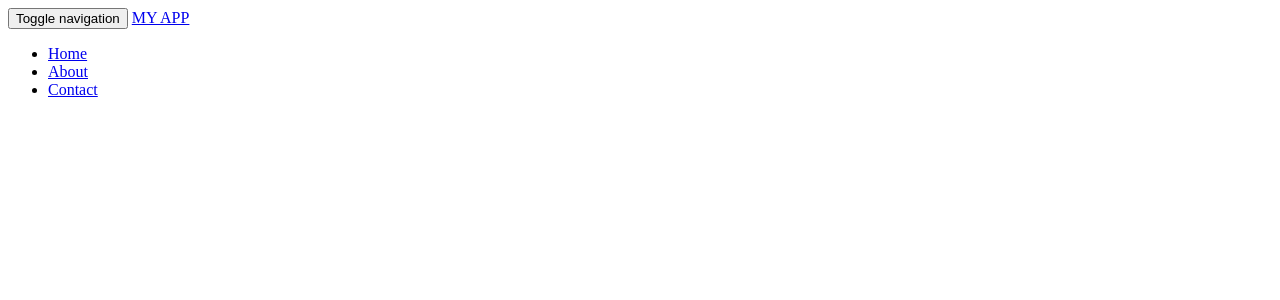
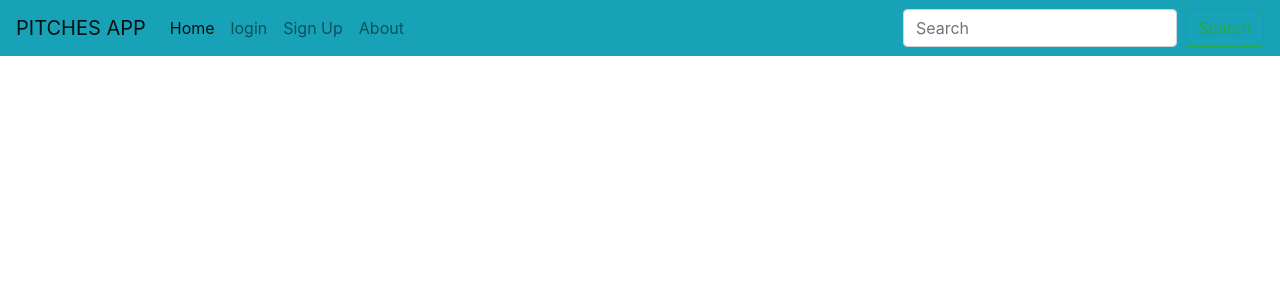
Before and after one commit to michael-creator/my-app, a Flask app: template templates/navbar.html in a window 1280 px wide. Shown: the top 300 px of the page. Run offline with Flask 2, Linux system fonts and the light colour scheme; the template is opened without the code that fills it, so the values that code supplies are empty; some libraries are stand-ins or nearby versions.

Commit message:
theres deletion of navbar.html information input and addition of new data in the navbar.html

```diff
--- a/templates/base.html
+++ b/templates/base.html
@@ -1,19 +1,31 @@
-{% extends 'bootstrap/base.html'%}
+
+
+
 <!DOCTYPE html>
 <html>
     <head>
         <meta charset="utf-8">
+        <link rel="stylesheet" href="https://stackpath.bootstrapcdn.com/bootstrap/4.3.1/css/bootstrap.min.css" integrity="sha384-ggOyR0iXCbMQv3Xipma34MD+dH/1fQ784/j6cY/iJTQUOhcWr7x9JvoRxT2MZw1T" crossorigin="anonymous">
         {% if title %}
         <title> {{ title }}</title>
         {% else %}
-        <title> Welcome to the best Movie Review website </title>
+        <title> Welcome to the best My app Review website </title>
         {% endif %}
     </head>
     <body>
         <!-- Content block -->
 
         {% block content %}
+                <!-- Navbar block  -->
+        {% block navbar %}
+        {% include 'navbar.html' %}
+        {% endblock %}
+
 
         {% endblock%}
+        <script src="https://code.jquery.com/jquery-3.3.1.slim.min.js" integrity="sha384-q8i/X+965DzO0rT7abK41JStQIAqVgRVzpbzo5smXKp4YfRvH+8abtTE1Pi6jizo" crossorigin="anonymous"></script>
+        <script src="https://cdnjs.cloudflare.com/ajax/libs/popper.js/1.14.7/umd/popper.min.js" integrity="sha384-UO2eT0CpHqdSJQ6hJty5KVphtPhzWj9WO1clHTMGa3JDZwrnQq4sF86dIHNDz0W1" crossorigin="anonymous"></script>
+        <script src="https://stackpath.bootstrapcdn.com/bootstrap/4.3.1/js/bootstrap.min.js" integrity="sha384-JjSmVgyd0p3pXB1rRibZUAYoIIy6OrQ6VrjIEaFf/nJGzIxFDsf4x0xIM+B07jRM" crossorigin="anonymous"></script>
+
     </body>
 </html>
--- a/templates/home.html
+++ b/templates/home.html
@@ -1,5 +1,5 @@
 {% extends 'base.html'%}
-{% import 'macros.html' as macro%}
+
 
 <!DOCTYPE html>
 <html lang="en">
--- a/templates/index.html
+++ b/templates/index.html
@@ -1 +1,4 @@
-<h1> {{ message }} </h1>
+<!-- Content block -->
+{% block content %}
+
+{% endblock%}
--- a/templates/navbar.html
+++ b/templates/navbar.html
@@ -1,20 +1,37 @@
-<div class="navbar navbar-inverse" role="navigation">
-        <div class="container-fluid">
-            <div class="navbar-header">
-                <button type="button" class="navbar-toggle" data-toggle="collapse" data-target=".navbar-collapse">
-                  <span class="sr-only">Toggle navigation</span>
-                  <span class="icon-bar"></span>
-                  <span class="icon-bar"></span>
-                  <span class="icon-bar"></span>
-                </button>
-                <a class="navbar-brand" href="/"> MY APP </a>
-            </div>
-            <div class="navbar-collapse collapse">
-                <ul class="nav navbar-nav">
-                    <li><a href="/">Home</a></li>
-                    <li><a href="/">About</a></li>
-                    <li><a href="/">Contact</a></li>
-            </div>
+{% extends 'base.html' %}
+{% block content %}
+<nav class="navbar navbar-expand-lg navbar-light bg-info">
+        <a class="navbar-brand" href="#">PITCHES APP</a>
+        <button class="navbar-toggler" type="button" data-toggle="collapse" data-target="#navbarSupportedContent" aria-controls="navbarSupportedContent" aria-expanded="false" aria-label="Toggle navigation">
+          <span class="navbar-toggler-icon"></span>
+        </button>
 
+        <div class="collapse navbar-collapse" id="navbarSupportedContent">
+          <ul class="navbar-nav mr-auto">
+            <li class="nav-item active">
+              <a class="nav-link" href="#">Home <span class="sr-only">(current)</span></a>
+            </li>
+            <li class="nav-item">
+              <a class="nav-link" href="#">login</a>
+            </li>
+            <li class="nav-item">
+                    <a class="nav-link" href="#">Sign Up</a>
+            </li>
+            <li class="nav-item">
+                    <a class="nav-link" href="#">About</a>
+
+
+            </li>
+
+
+
+
+
+          </ul>
+          <form class="form-inline my-2 my-lg-0">
+            <input class="form-control mr-sm-2" type="search" placeholder="Search" aria-label="Search">
+            <button class="btn btn-outline-success my-2 my-sm-0" type="submit">Search</button>
+          </form>
         </div>
-    </div>
+      </nav>
+{% endblock %}
```
Also changed, not shown: templates/about.html (deleted, +0 -13 lines).
